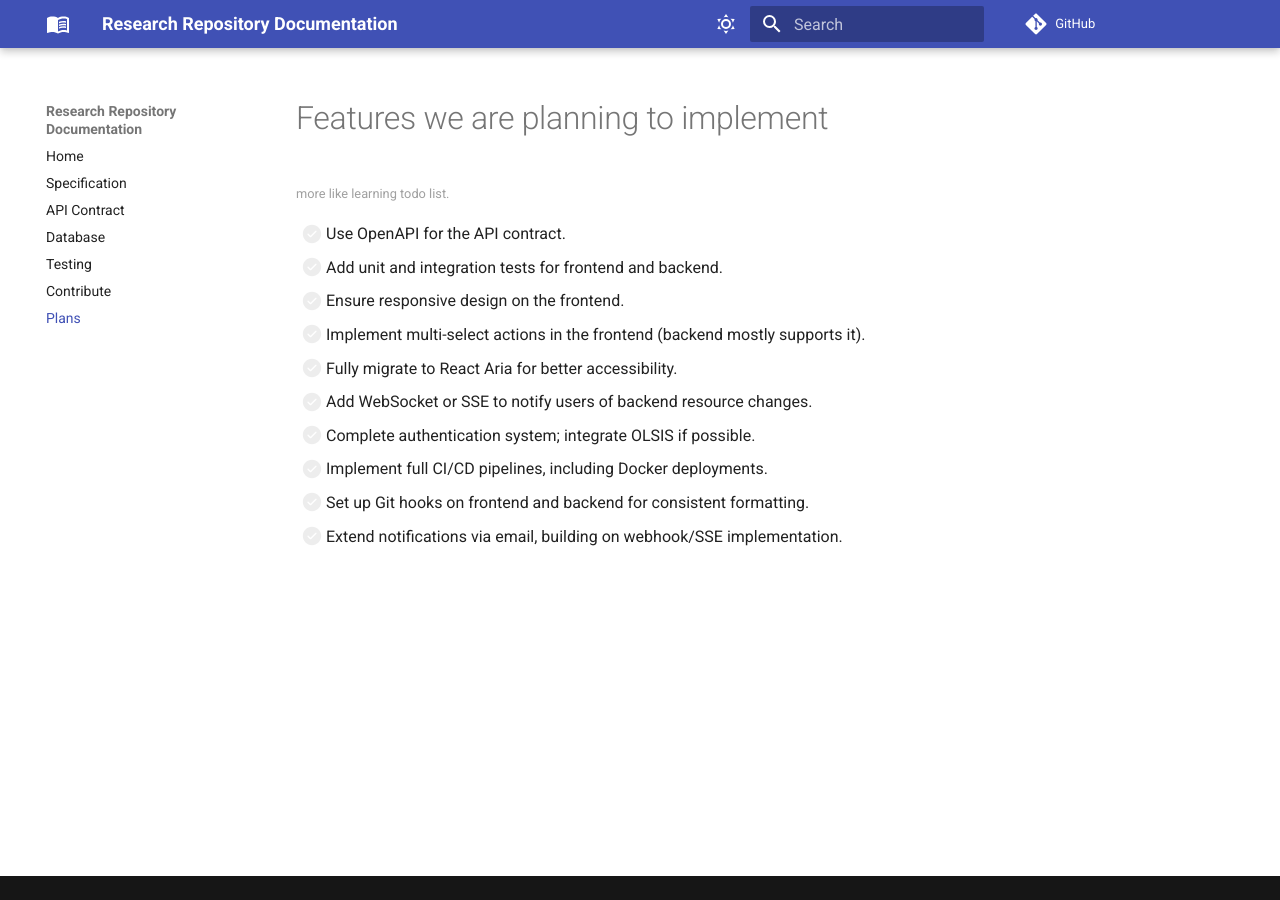
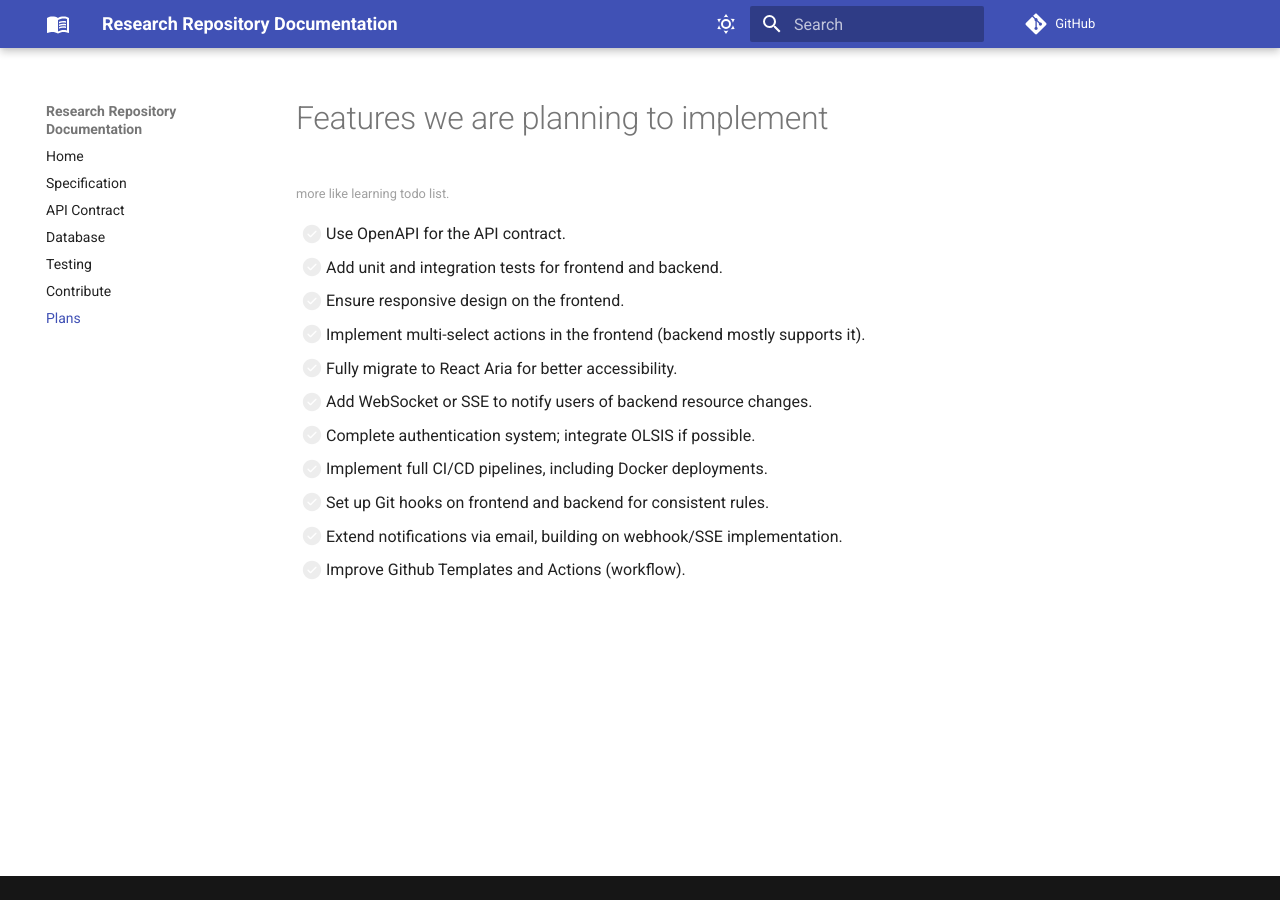
Before and after one commit to r4ppz/research-repo-docs, an MkDocs documentation site: the page built from docs/future_plans.md, in a window 1280 px wide. Built offline with MkDocs 1.6.1 and Material for MkDocs 9.7.7, drawn with Linux system fonts in a browser that asks for light colours; comment, search, counter and statistics services are not loaded.

Commit message:
fix: clarify

```diff
--- a/docs/future_plans.md
+++ b/docs/future_plans.md
@@ -10,5 +10,6 @@
 - [ ] Add WebSocket or SSE to notify users of backend resource changes.
 - [ ] Complete authentication system; integrate OLSIS if possible.
 - [ ] Implement full CI/CD pipelines, including Docker deployments.
-- [ ] Set up Git hooks on frontend and backend for consistent formatting.
+- [ ] Set up Git hooks on frontend and backend for consistent rules.
 - [ ] Extend notifications via email, building on webhook/SSE implementation.
+- [ ] Improve Github Templates and Actions (workflow).
```
